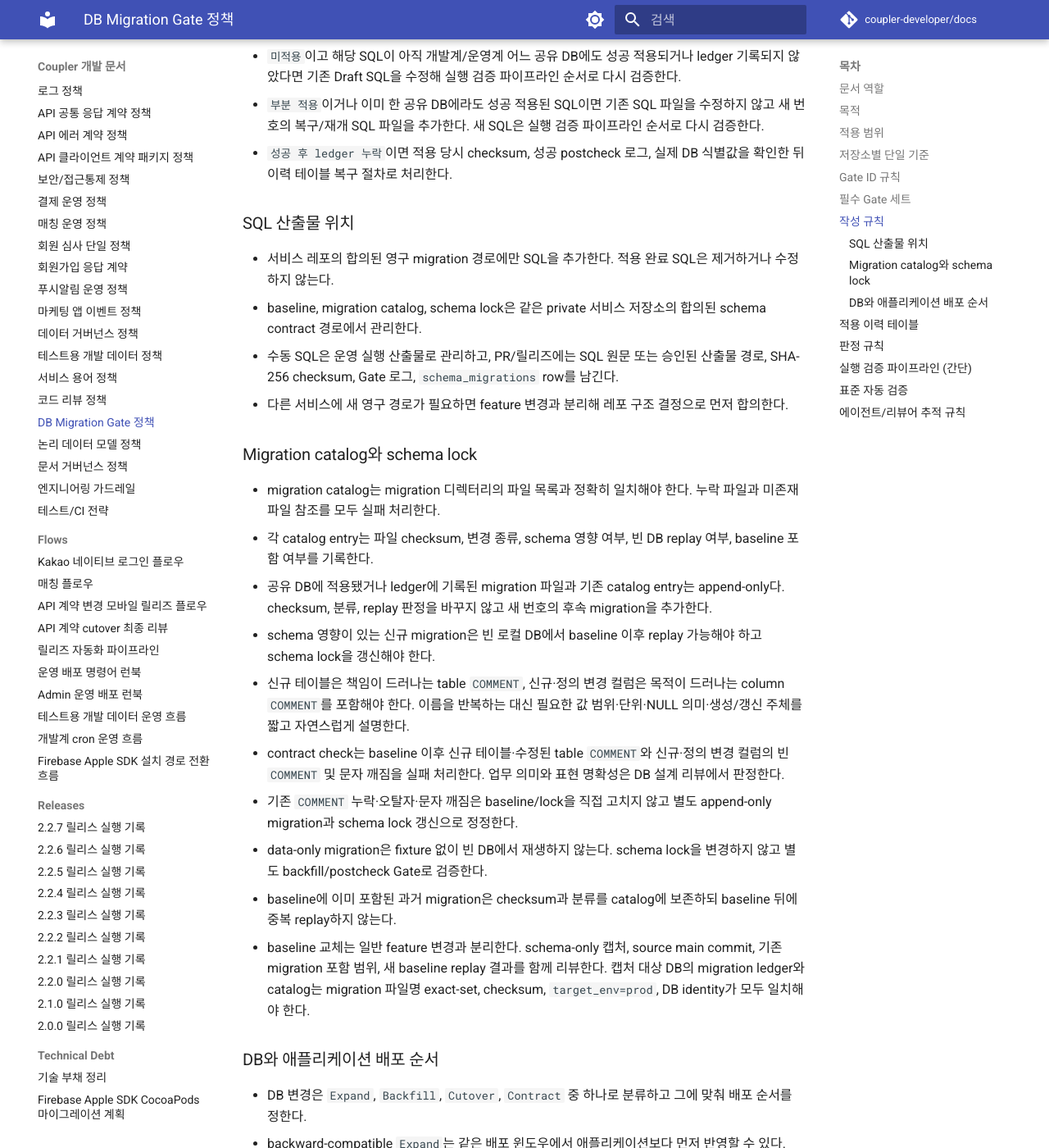
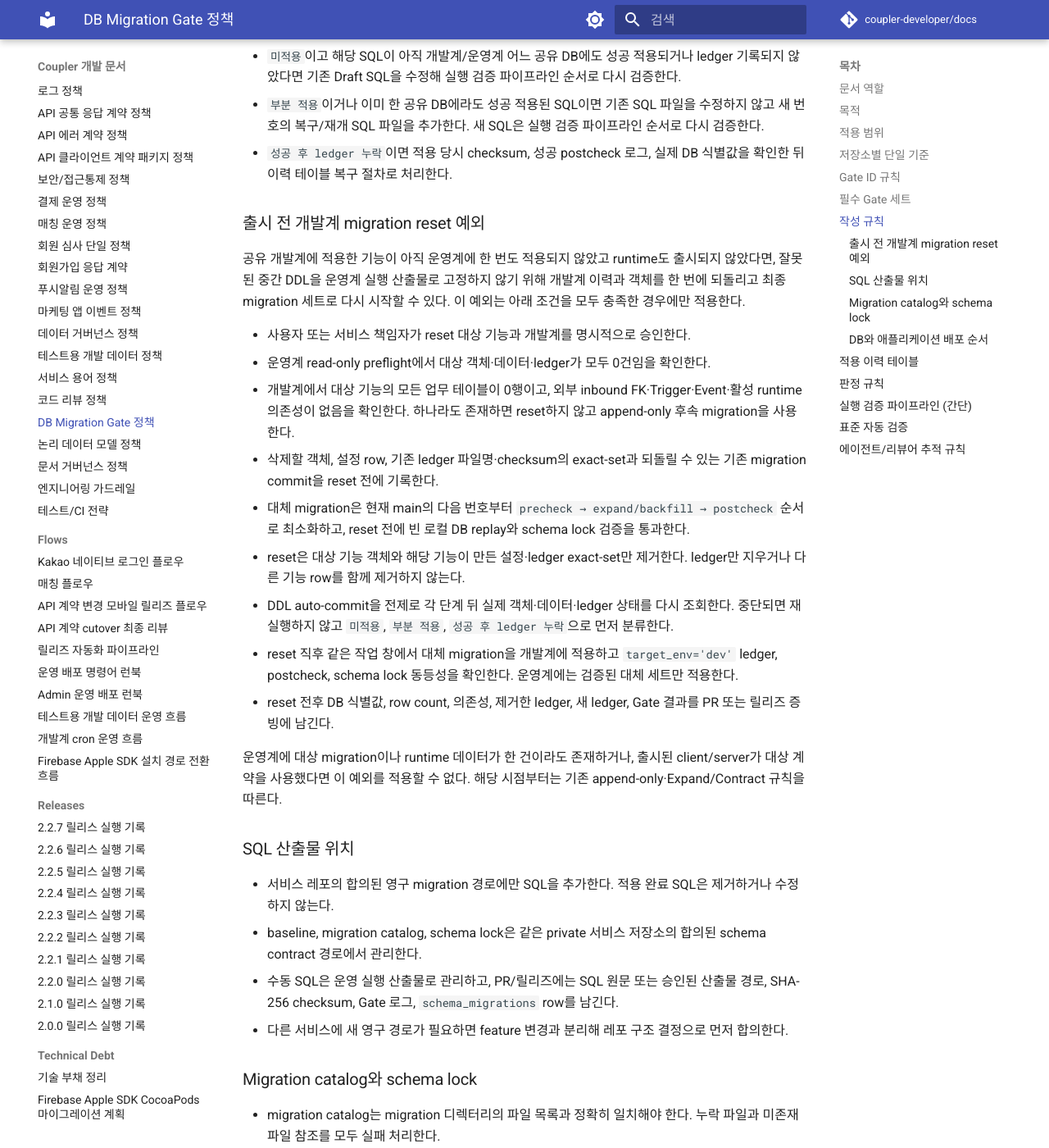
Before and after one commit to coupler-developer/docs, an MkDocs documentation site: the page built from content/policy/db-migration-gate-policy.md, in a window 1280 px wide and 1400 px high, scrolled down 3336 px. Shown: the whole window at 82% size. Built offline with MkDocs 1.6.1 and Material for MkDocs 9.7.7, drawn with Linux system fonts in a browser that asks for light colours; comment, search, counter and statistics services are not loaded.

Commit message:
docs: 출시 전 개발계 migration reset 기준 추가
Reason:
- 운영 미적용 기능의 개발계 선적용 이력을 안전하게 정리할 제한적 기준이 필요함

Changes:
- pre-release reset 허용 조건과 금지 조건, exact-set 증빙 절차 명시
- 그룹미팅 기술부채를 최종 3-file Gate 완료 상태로 갱신

Tests:
- yarn validate:docs 통과

```diff
--- a/content/policy/db-migration-gate-policy.md
+++ b/content/policy/db-migration-gate-policy.md
@@ -85,6 +85,31 @@
 - `미적용`이고 해당 SQL이 아직 개발계/운영계 어느 공유 DB에도 성공 적용되거나 ledger 기록되지 않았다면 기존 Draft SQL을 수정해 실행 검증 파이프라인 순서로 다시 검증한다.
 - `부분 적용`이거나 이미 한 공유 DB에라도 성공 적용된 SQL이면 기존 SQL 파일을 수정하지 않고 새 번호의 복구/재개 SQL 파일을 추가한다. 새 SQL은 실행 검증 파이프라인 순서로 다시 검증한다.
 - `성공 후 ledger 누락`이면 적용 당시 checksum, 성공 postcheck 로그, 실제 DB 식별값을 확인한 뒤 이력 테이블 복구 절차로 처리한다.
+
+### 출시 전 개발계 migration reset 예외
+
+공유 개발계에 적용한 기능이 아직 운영계에 한 번도 적용되지 않았고 runtime도 출시되지 않았다면, 잘못된
+중간 DDL을 운영계 실행 산출물로 고정하지 않기 위해 개발계 이력과 객체를 한 번에 되돌리고 최종 migration
+세트로 다시 시작할 수 있다. 이 예외는 아래 조건을 모두 충족한 경우에만 적용한다.
+
+- 사용자 또는 서비스 책임자가 reset 대상 기능과 개발계를 명시적으로 승인한다.
+- 운영계 read-only preflight에서 대상 객체·데이터·ledger가 모두 0건임을 확인한다.
+- 개발계에서 대상 기능의 모든 업무 테이블이 0행이고, 외부 inbound FK·Trigger·Event·활성 runtime 의존성이
+  없음을 확인한다. 하나라도 존재하면 reset하지 않고 append-only 후속 migration을 사용한다.
+- 삭제할 객체, 설정 row, 기존 ledger 파일명·checksum의 exact-set과 되돌릴 수 있는 기존 migration commit을
+  reset 전에 기록한다.
+- 대체 migration은 현재 main의 다음 번호부터 `precheck → expand/backfill → postcheck` 순서로 최소화하고,
+  reset 전에 빈 로컬 DB replay와 schema lock 검증을 통과한다.
+- reset은 대상 기능 객체와 해당 기능이 만든 설정·ledger exact-set만 제거한다. ledger만 지우거나 다른 기능
+  row를 함께 제거하지 않는다.
+- DDL auto-commit을 전제로 각 단계 뒤 실제 객체·데이터·ledger 상태를 다시 조회한다. 중단되면 재실행하지
+  않고 `미적용`, `부분 적용`, `성공 후 ledger 누락`으로 먼저 분류한다.
+- reset 직후 같은 작업 창에서 대체 migration을 개발계에 적용하고 `target_env='dev'` ledger, postcheck,
+  schema lock 동등성을 확인한다. 운영계에는 검증된 대체 세트만 적용한다.
+- reset 전후 DB 식별값, row count, 의존성, 제거한 ledger, 새 ledger, Gate 결과를 PR 또는 릴리즈 증빙에 남긴다.
+
+운영계에 대상 migration이나 runtime 데이터가 한 건이라도 존재하거나, 출시된 client/server가 대상 계약을
+사용했다면 이 예외를 적용할 수 없다. 해당 시점부터는 기존 append-only·Expand/Contract 규칙을 따른다.
 
 ### SQL 산출물 위치
 
```
Also changed, not shown: content/technical-debt/technical-debt.md (+1 -1 lines).
